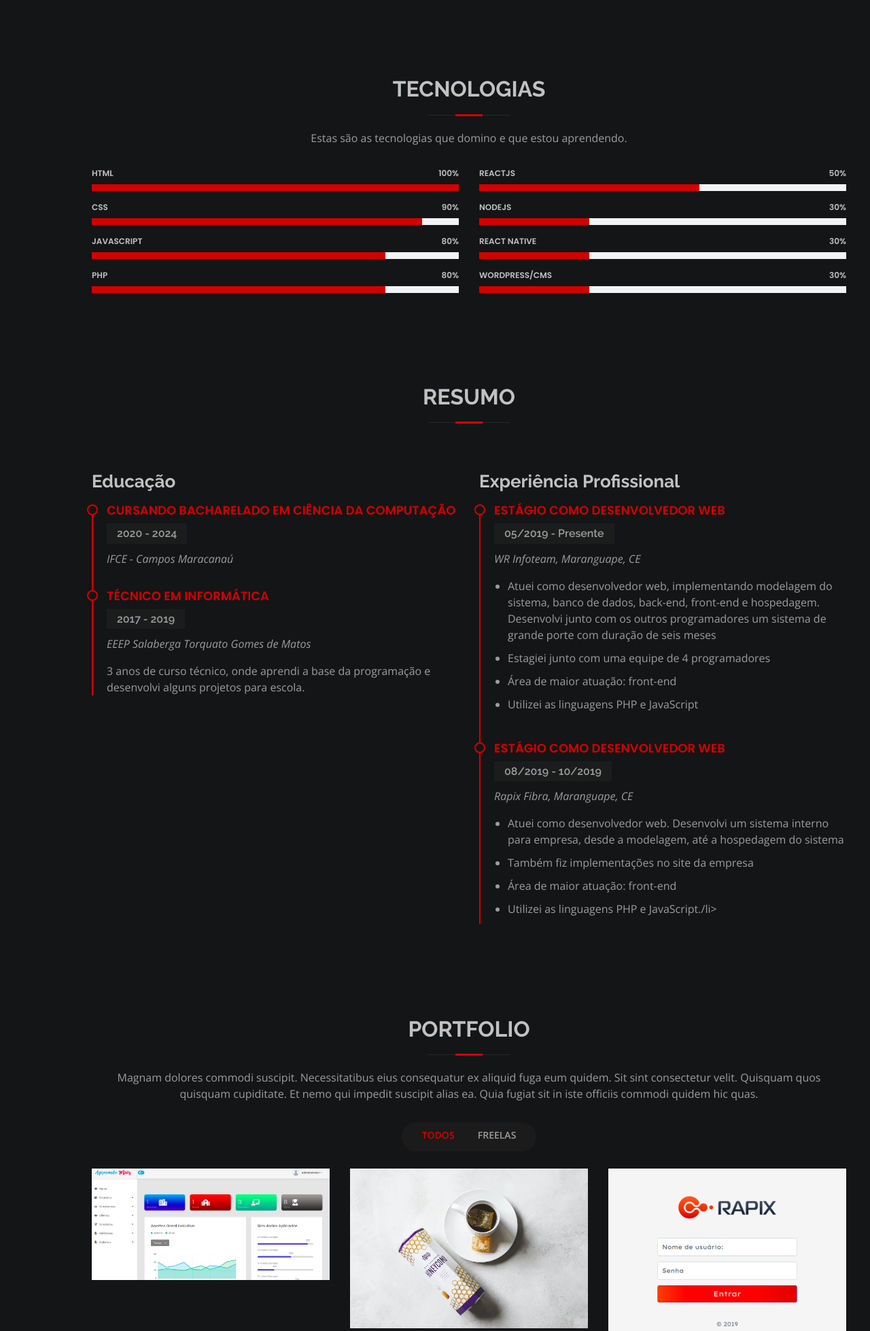
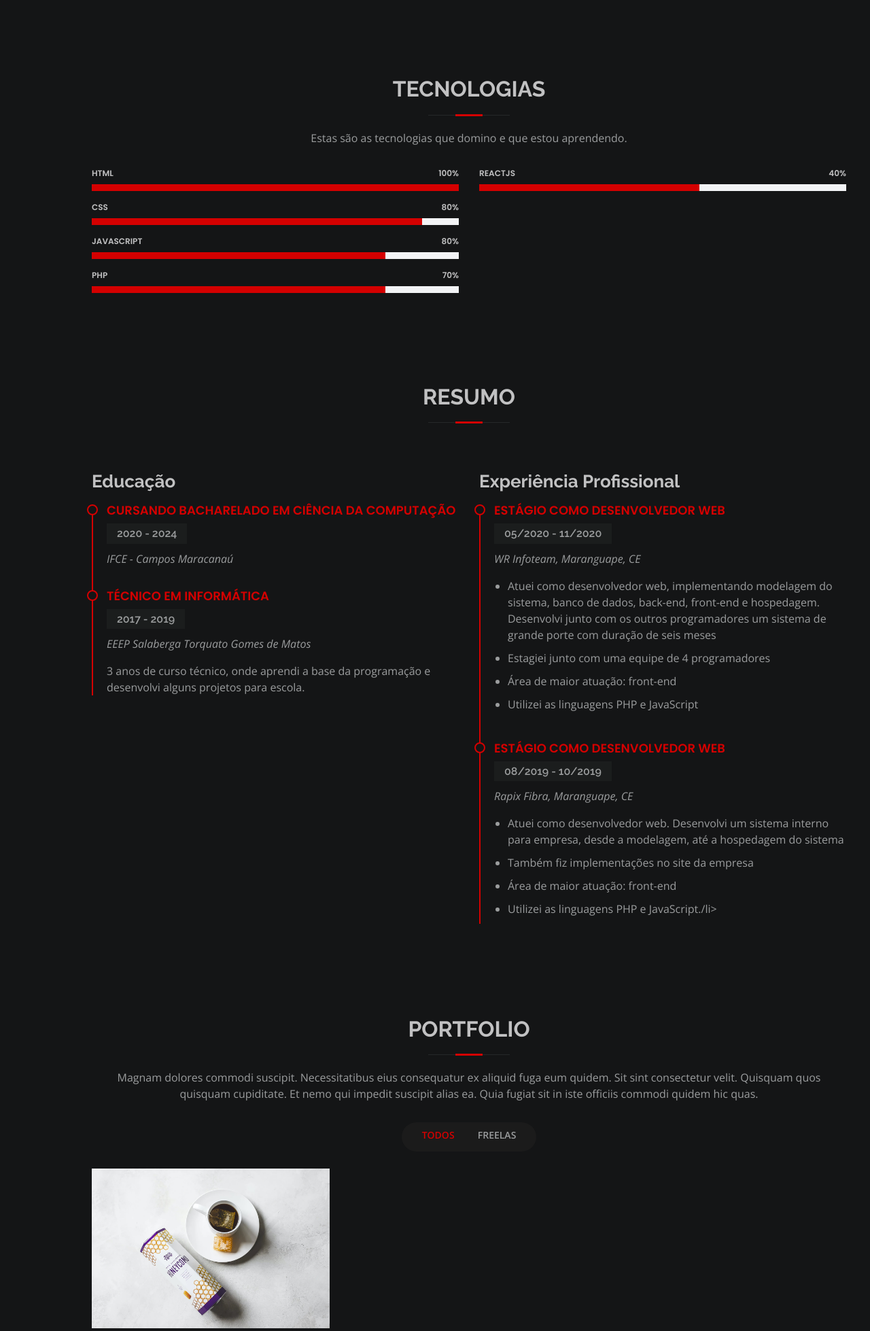
Before and after one commit to pedrowemanuel/pedroemanuel, a PHP site: page / in a window 1280 px wide. Shown: the part 1374-3332 px from the top of the page at 68% size. Run offline with PHP 8.4, Linux system fonts and the light colour scheme.

Commit message:
version 1.3

```diff
--- a/index.php
+++ b/index.php
@@ -181,7 +181,7 @@
             </div>
 
             <div class="progress">
-              <span class="skill">CSS <i class="val">90%</i></span>
+              <span class="skill">CSS <i class="val">80%</i></span>
               <div class="progress-bar-wrap">
                 <div class="progress-bar" role="progressbar" aria-valuenow="90" aria-valuemin="0" aria-valuemax="100"></div>
               </div>
@@ -195,7 +195,7 @@
             </div>
 
             <div class="progress">
-              <span class="skill">PHP <i class="val">80%</i></span>
+              <span class="skill">PHP <i class="val">70%</i></span>
               <div class="progress-bar-wrap">
                 <div class="progress-bar" role="progressbar" aria-valuenow="80" aria-valuemin="0" aria-valuemax="100"></div>
               </div>
@@ -207,32 +207,32 @@
           <div class="col-lg-6">
 
             <div class="progress">
-              <span class="skill">ReactJS <i class="val">50%</i></span>
+              <span class="skill">ReactJS <i class="val">40%</i></span>
               <div class="progress-bar-wrap">
                 <div class="progress-bar" role="progressbar" aria-valuenow="60" aria-valuemin="0" aria-valuemax="100"></div>
               </div>
             </div>
 
-            <div class="progress">
+            <!-- <div class="progress">
               <span class="skill">NodeJS <i class="val">30%</i></span>
               <div class="progress-bar-wrap">
                 <div class="progress-bar" role="progressbar" aria-valuenow="30" aria-valuemin="0" aria-valuemax="100"></div>
               </div>
-            </div>
+            </div> -->
 
-            <div class="progress">
+            <!-- <div class="progress">
               <span class="skill">React Native <i class="val">30%</i></span>
               <div class="progress-bar-wrap">
                 <div class="progress-bar" role="progressbar" aria-valuenow="30" aria-valuemin="0" aria-valuemax="100"></div>
               </div>
-            </div>
+            </div> -->
 
-            <div class="progress">
-              <span class="skill">WORDPRESS/CMS<i class="val">30%</i></span>
+            <!-- <div class="progress">
+              <span class="skill">WORDPRESS/CMS<i class="val">20%</i></span>
               <div class="progress-bar-wrap">
                 <div class="progress-bar" role="progressbar" aria-valuenow="30" aria-valuemin="0" aria-valuemax="100"></div>
               </div>
-            </div>
+            </div> -->
 
           </div>
 
@@ -280,7 +280,7 @@
             <h3 class="resume-title">Experiência Profissional</h3>
             <div class="resume-item">
               <h4>Estágio como desenvolvedor web</h4>
-              <h5>05/2019 - Presente</h5>
+              <h5>05/2020 - 11/2020</h5>
               <p><em>WR Infoteam, Maranguape, CE </em></p>
               <ul>
                 <li>Atuei como desenvolvedor web, implementando
@@ -335,7 +335,7 @@
 
         <div class="row portfolio-container" data-aos="fade-up" data-aos-delay="200">
 
-          <div class="col-lg-4 col-md-6 portfolio-item filter-web">
+          <!-- <div class="col-lg-4 col-md-6 portfolio-item filter-web">
             <div class="portfolio-wrap">
               <img src="assets/img/portfolio/portfolio-1.png" class="img-fluid" alt="">
               <div class="portfolio-info">
@@ -347,7 +347,7 @@
                 </div>
               </div>
             </div>
-          </div>
+          </div> -->
 
           <div class="col-lg-4 col-md-6 portfolio-item filter-app">
             <div class="portfolio-wrap">
@@ -362,7 +362,7 @@
               </div>
             </div>
           </div>
-
+<!--
           <div class="col-lg-4 col-md-6 portfolio-item filter-web">
             <div class="portfolio-wrap">
               <img src="assets/img/portfolio/portfolio-3.png" class="img-fluid" alt="">
@@ -375,7 +375,7 @@
                 </div>
               </div>
             </div>
-          </div>
+          </div> -->
 
         </div>
 
@@ -388,7 +388,7 @@
 
         <div class="section-title">
           <h2>Serviços</h2>
-          <p>Magnam dolores commodi suscipit. Necessitatibus eius consequatur ex aliquid fuga eum quidem. Sit sint consectetur velit. Quisquam quos quisquam cupiditate. Et nemo qui impedit suscipit alias ea. Quia fugiat sit in iste officiis commodi quidem hic quas.</p>
+          <p></p>
         </div>
 
         <div class="row">
```
Also changed, not shown: Readme.txt.
